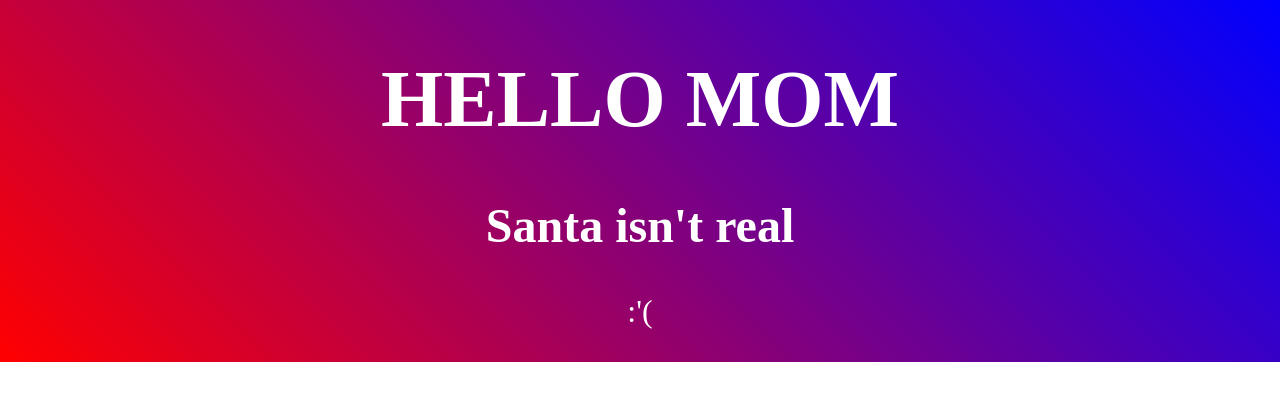
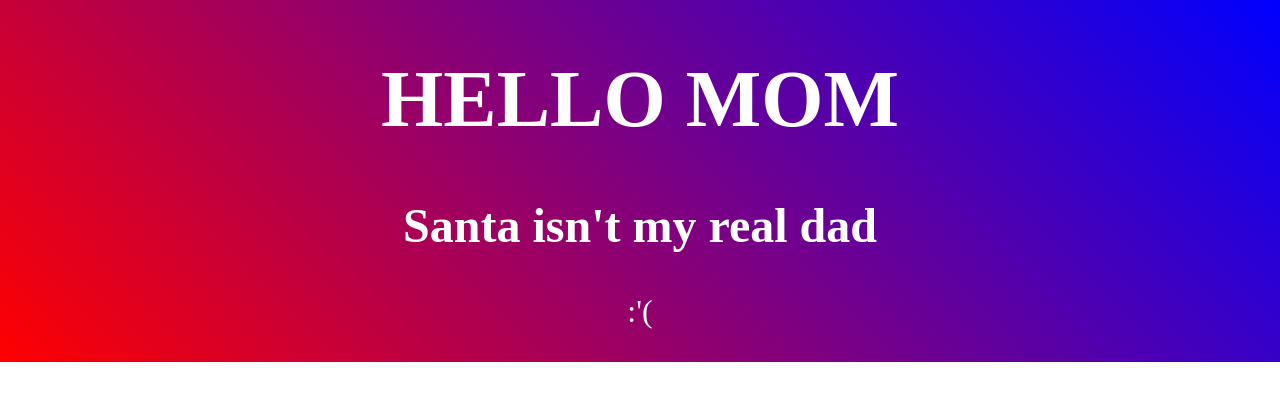
Before and after one commit to RossTienken/fuzzyPinkUnicorn, a website: page index.html in a window 1280 px wide. Drawn offline with Linux system fonts and the light colour scheme.

Commit message:
plz accept

```diff
--- a/index.html
+++ b/index.html
@@ -7,7 +7,7 @@
   </head>
   <body>
     <h1>HELLO MOM</h1>
-    <h2>Santa isn't real</h2>
+    <h2>Santa isn't my real dad</h2>
     <p>:'(</p>
   </body>
 </html>
```
